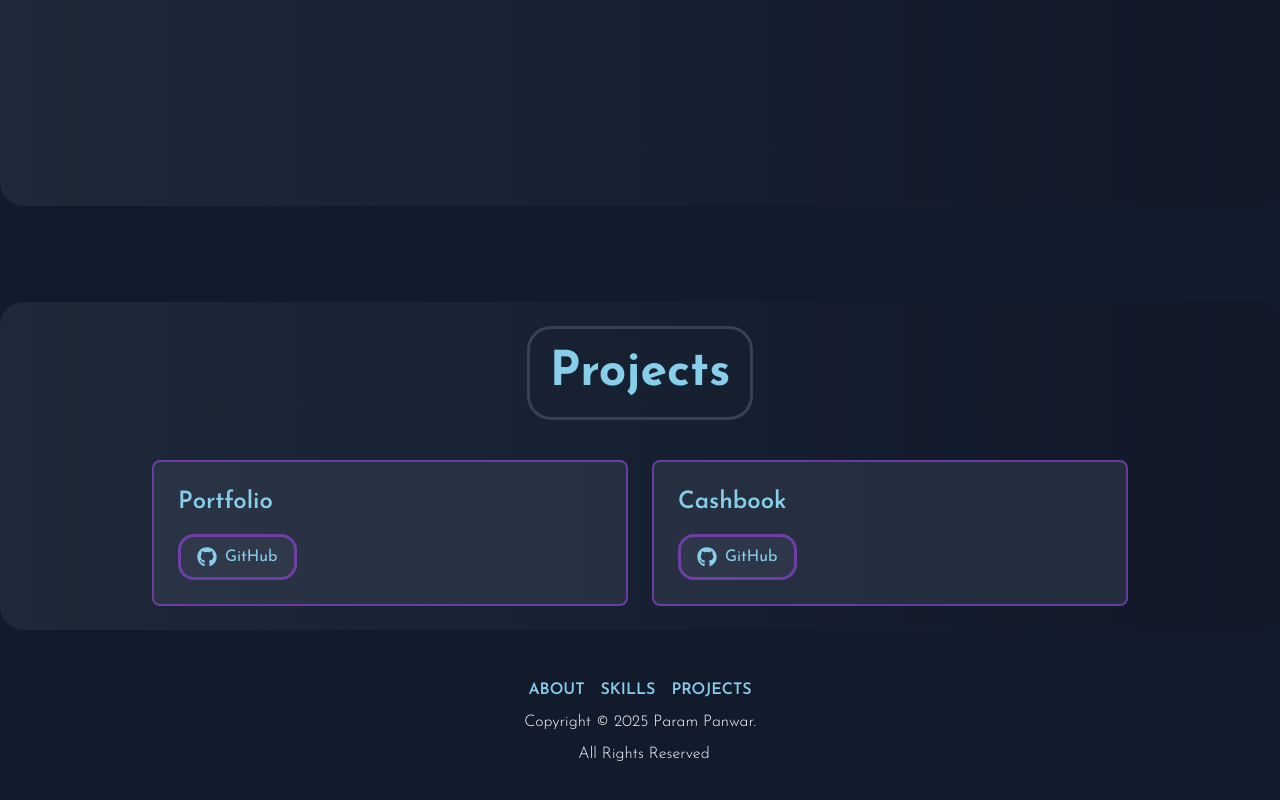
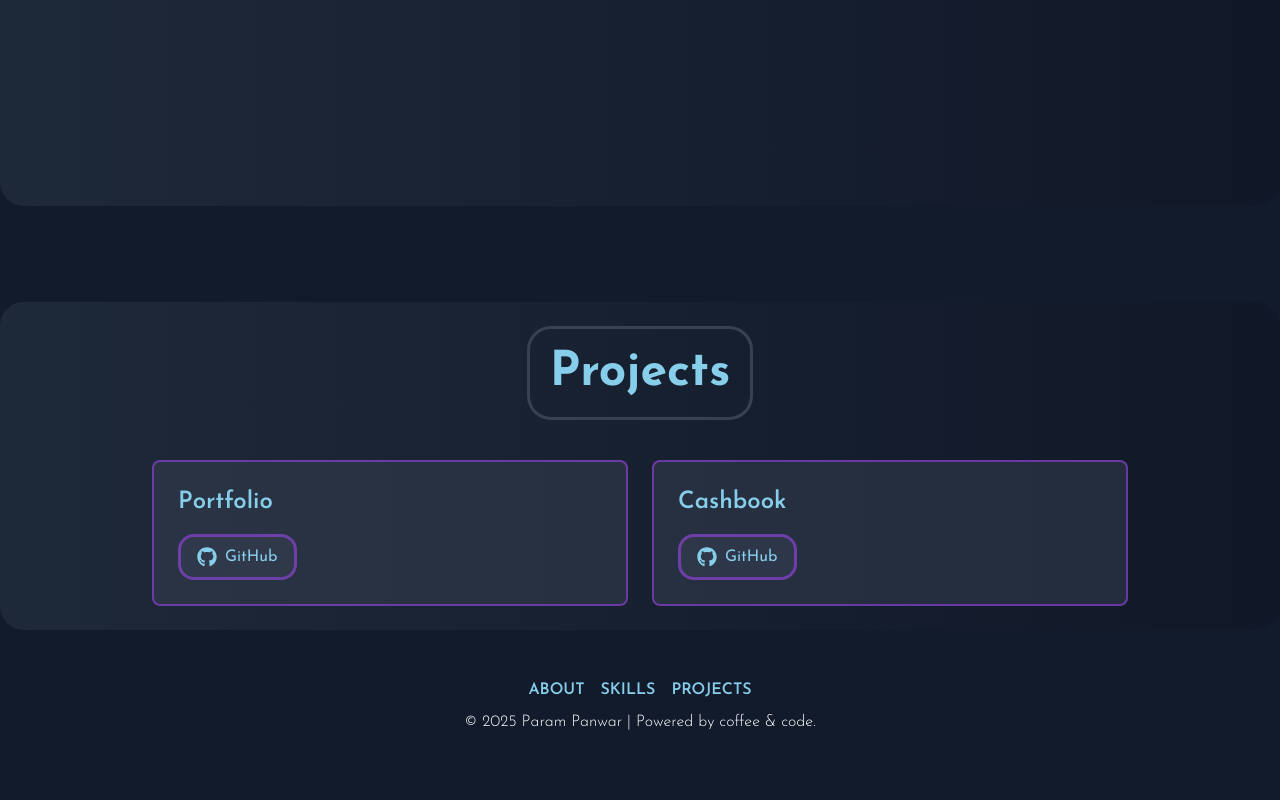
Before and after one commit to parampanwar/portfolio, a Next.js app: page / in a window 1280 px wide. Shown: the part 2390-3190 px from the top of the page. Built offline with nearby package versions, Linux system fonts and the light colour scheme; a web font is replaced by a local one.

Commit message:
footer statement change

```diff
--- a/components/footer.jsx
+++ b/components/footer.jsx
@@ -6,8 +6,8 @@ const Footer = () => {
                 <a href="#skills">SKILLS</a>
                 <a href="#project">PROJECTS</a>
             </span>
-            <span>Copyright © 2025 Param Panwar.</span>
-            <span className="sm:ml-2 sm:whitespace-nowrap">All Rights Reserved</span>
+            <span>© 2025 Param Panwar | Powered by coffee & code.</span>
+
         </footer>
     );
 };
```
